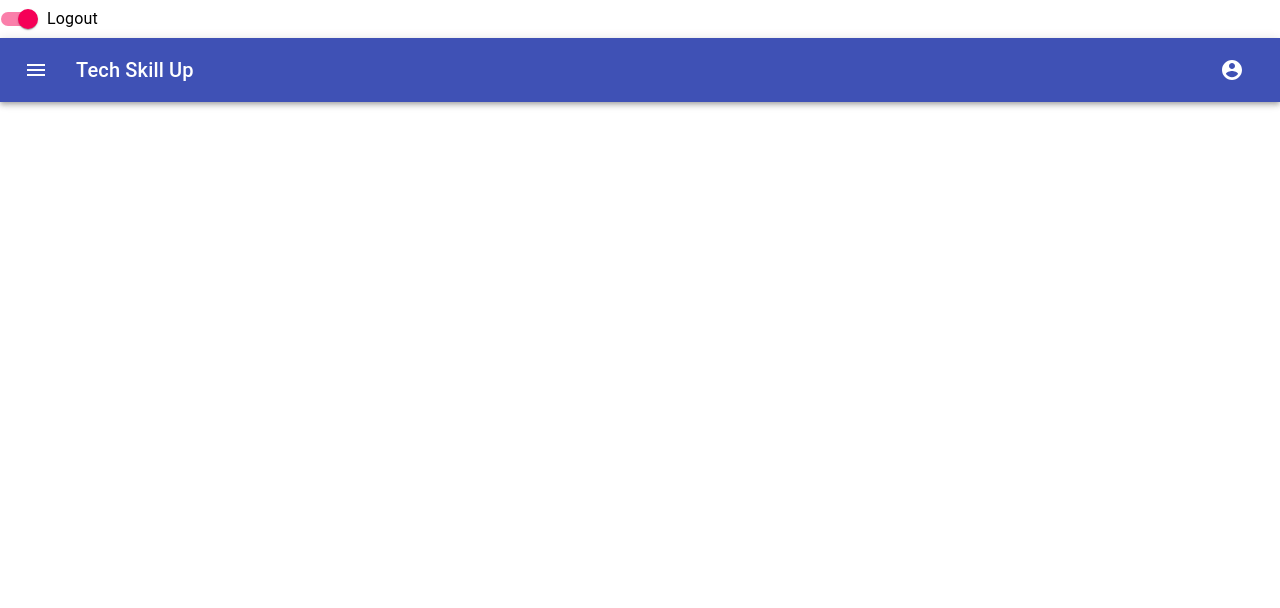
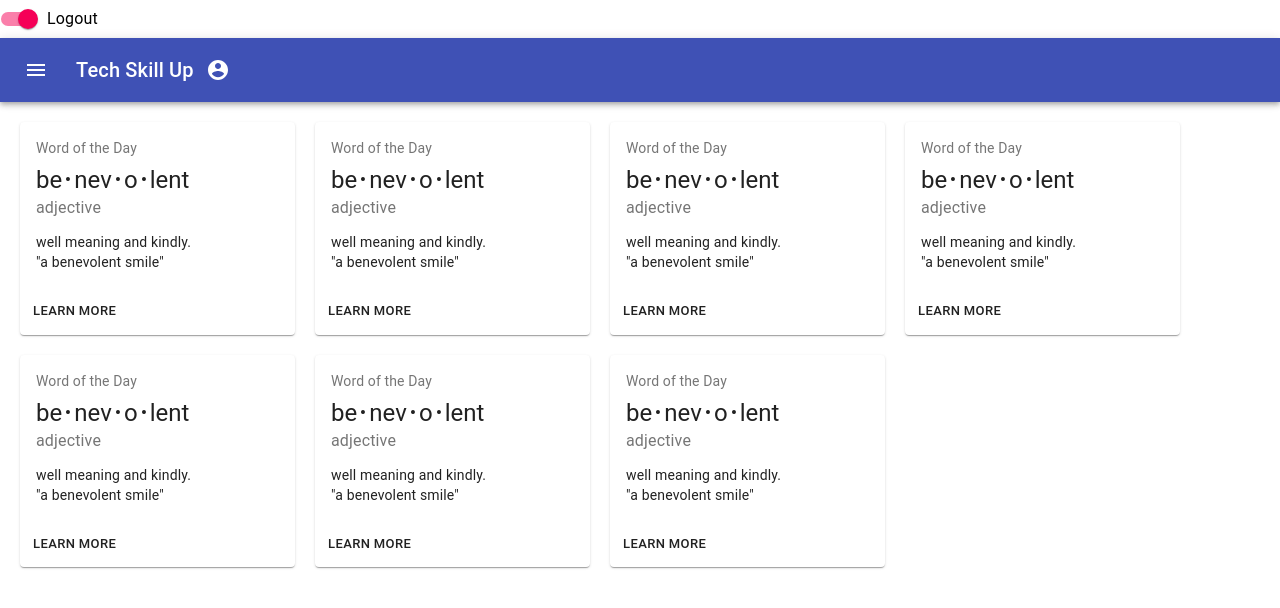
Before and after one commit to TSU-TechnicalSkillUp/TSU-Web, a React (Create React App) app: page / in a window 1280 px wide. Shown: the top 608 px of the page. Built offline with nearby package versions, Linux system fonts and the light colour scheme; a small style sheet from the web is missing.

Commit message:
프로젝트 카드 하다만거

```diff
--- /dev/null
+++ b/src/components/projectCard/index.js
@@ -0,0 +1,58 @@
+import React from 'react';
+import { makeStyles } from '@material-ui/core/styles';
+import Card from '@material-ui/core/Card';
+import CardActions from '@material-ui/core/CardActions';
+import CardContent from '@material-ui/core/CardContent';
+import Button from '@material-ui/core/Button';
+import Typography from '@material-ui/core/Typography';
+
+const useStyles = makeStyles({
+  root: {
+    minWidth: 275,
+    margin: '10px',
+    '&:hover': {
+      transform: 'translateY(-8px)',
+      boxShadow: 'rgb(0 0 0 / 8%) 0px 12px 20px 0px'
+    }
+  },
+  bullet: {
+    display: 'inline-block',
+    margin: '0 2px',
+    transform: 'scale(0.8)',
+  },
+  title: {
+    fontSize: 14,
+  },
+  pos: {
+    marginBottom: 12,
+  },
+});
+
+export default function ProjectCard() {
+  const classes = useStyles();
+  const bull = <span className={classes.bullet}>•</span>;
+
+  return (
+    <Card className={classes.root}>
+      <CardContent>
+        <Typography className={classes.title} color="textSecondary" gutterBottom>
+          Word of the Day
+        </Typography>
+        <Typography variant="h5" component="h2">
+          be{bull}nev{bull}o{bull}lent
+        </Typography>
+        <Typography className={classes.pos} color="textSecondary">
+          adjective
+        </Typography>
+        <Typography variant="body2" component="p">
+          well meaning and kindly.
+          <br />
+          {'"a benevolent smile"'}
+        </Typography>
+      </CardContent>
+      <CardActions>
+        <Button size="small">Learn More</Button>
+      </CardActions>
+    </Card>
+  );
+}
--- /dev/null
+++ b/src/components/projectCards/index.js
@@ -0,0 +1,31 @@
+import React from 'react';
+import { makeStyles } from '@material-ui/core/styles';
+import ProjectCard from 'src/components/projectCard'
+
+const useStyles = makeStyles({
+  root: {
+    margin: '10px',
+    display: 'flex',
+    flexWrap: 'wrap'
+  }
+});
+
+function createCards(dataList) {
+  return dataList.map((testNum) => {
+    return <ProjectCard key={testNum.toString()}></ProjectCard>
+  })
+}
+export default function ProjectCards() {
+  React.useEffect(() => {
+
+  })
+  const classes = useStyles();
+
+  const numbers = [0, 1, 2, 3, 4, 5, 6]
+  const listItems = createCards(numbers)
+  console.log('프로젝트 카드들')
+
+  const container = <div className={classes.root}>{listItems}</div>
+
+  return container
+}
--- a/src/views/main/index.js
+++ b/src/views/main/index.js
@@ -10,7 +10,8 @@ import MenuItem from '@material-ui/core/MenuItem';
 import Menu from '@material-ui/core/Menu';
 import Button from '@material-ui/core/Button';
 
-import LoginModal from 'src/components/logInModal/index'
+import LoginModal from 'src/components/logInModal'
+import ProjectCards from 'src/components/projectCards'
 
 // test 용
 import Switch from '@material-ui/core/Switch';
@@ -19,14 +20,15 @@ import FormGroup from '@material-ui/core/FormGroup';
 
 const useStyles = makeStyles((theme) => ({
   root: {
-    flexGrow: 1,
+    display: 'flex',
+    flexDirection: 'column'
   },
   menuButton: {
     marginRight: theme.spacing(2),
   },
-  title: {
-    flexGrow: 1,
-  },
+  menuBar: {
+    position: 'sticky'
+  }
 }));
 
 export default function MenuAppBar() {
@@ -97,17 +99,18 @@ export default function MenuAppBar() {
           label={auth ? 'Logout' : 'Login'}
         />
       </FormGroup>
-      <AppBar position="static">
+      <AppBar className={classes.menuBar}>
         <Toolbar>
           <IconButton edge="start" className={classes.menuButton} color="inherit" aria-label="menu">
             <MenuIcon />
           </IconButton>
-          <Typography variant="h6" className={classes.title}>
+          <Typography variant="h6">
             Tech Skill Up
           </Typography>
           {button}
         </Toolbar>
       </AppBar>
+      <ProjectCards></ProjectCards>
       <LoginModal open={isShowLoginModal} onCloseLoninModal={setIsShowLoginModal}>
       </LoginModal>
     </div>
```
